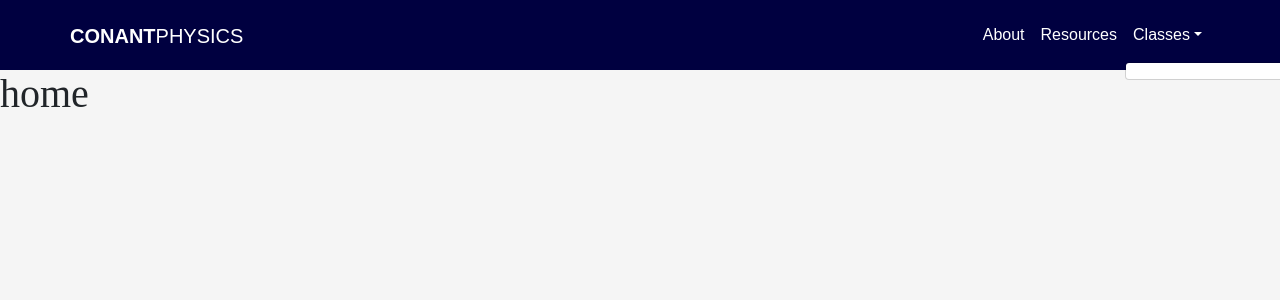
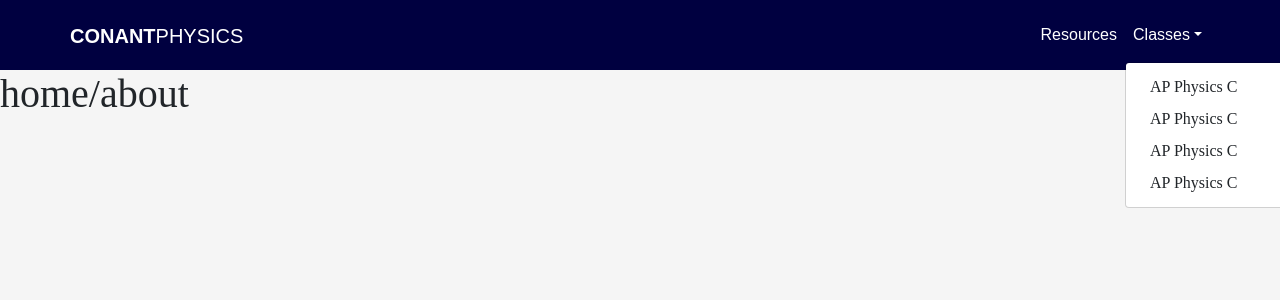
Before and after one commit to anandani4136/Conant-Physics, a React (Create React App) app in the folder frontend/: page /home in a window 1280 px wide. Both pictures are taken after a click on the button "Classes". Shown: the top 300 px of the page. Built offline with nearby package versions, Linux system fonts and the light colour scheme.

Commit message:
updates to individual pages

```diff
--- a/frontend/src/App.js
+++ b/frontend/src/App.js
@@ -4,7 +4,6 @@ import { BrowserRouter, Route, Switch } from 'react-router-dom';
 import LoginPage from "./components/LoginPage";
 import HomeScreen from "./components/HomeScreen";
 import Resources from "./components/Resources";
-import About from "./components/About";
 
 
 window.url = "http://localhost:3000/"
@@ -17,7 +16,6 @@ function App() {
               <Switch>
                   <Route path = "/" exact component = {() => <LoginPage/>}/>
                   <Route path = "/home" exact component = {() => <HomeScreen/>}/>
-                  <Route path = "/about" exact component = {() =><About/>}/>
                   <Route path = "/resources" exact component = {() =><Resources/>}/>
               </Switch>
           </BrowserRouter>
--- a/frontend/src/components/About.js
+++ /dev/null
@@ -1,23 +0,0 @@
-import React from 'react'
-import "./componentsCSS/HomeScreenCSS.css"
-// import "./componentsCSS/navbar.css"
-// import userAuth from '../static/documents/userAuth';
-import NavBar from "./NavBar";
-
-
-export default class HomeScreen extends React.Component {
-    constructor(props) {
-        super(props);
-
-    }
-
-
-    render() {
-        return (
-            <>
-                <NavBar/>
-                <h1>about</h1>
-            </>
-        );
-    }
-}
--- a/frontend/src/components/Home.js
+++ b/frontend/src/components/Home.js
@@ -12,7 +12,13 @@ export default class HomeScreen extends React.Component {
 
     render() {
         return (
-            <h1>home</h1>
+            <div id="homePage">
+                <div id="khush">
+                    <h1>home/about</h1>
+                </div>
+
+            </div>
+
         );
     }
 }
--- a/frontend/src/components/HomeScreen.js
+++ b/frontend/src/components/HomeScreen.js
@@ -8,8 +8,6 @@ import Switch from "react-bootstrap/Switch";
 
 import Home from "./Home";
 import Resources from "./Resources";
-import About from "./About";
-
 
 export default class HomeScreen extends React.Component {
     constructor(props) {
--- a/frontend/src/components/LoginPage.js
+++ b/frontend/src/components/LoginPage.js
@@ -92,7 +92,7 @@ export default class LoginPage extends React.Component {
 
 
         return (
-        <div>
+        <div id="loginPage">
             <br/>
             {/*<div>*/}
             {/*</div>*/}
--- a/frontend/src/components/NavBar.js
+++ b/frontend/src/components/NavBar.js
@@ -47,10 +47,12 @@ export default function TopNavbar() {
                     </div>
                 </Navbar.Brand>
                 <Nav className="me-auto">
-                    <Nav.Link className = "color-navlink" href="/about">About</Nav.Link>
                     <Nav.Link className = "color-navlink" href="/resources">Resources</Nav.Link>
                     <NavDropdown id = "color-dropdown" title="Classes" >
-
+                        <NavDropdown.Item id="color-dropdown1" key="DAb" href="/AP-Physics-C">AP Physics C</NavDropdown.Item>
+                        <NavDropdown.Item id="color-dropdown1" key="DAb" href="/AP-Physics-12">AP Physics C</NavDropdown.Item>
+                        <NavDropdown.Item id="color-dropdown1" key="DAb" href="/AP-Physics-1">AP Physics C</NavDropdown.Item>
+                        <NavDropdown.Item id="color-dropdown1" key="DAb" href="/AP-Physics-C">AP Physics C</NavDropdown.Item>
                     </NavDropdown>
                 </Nav>
             </Container>
--- a/frontend/src/components/componentsCSS/HomeScreenCSS.css
+++ b/frontend/src/components/componentsCSS/HomeScreenCSS.css
@@ -1,8 +1,8 @@
 
 body{
-    /*background: rgb(34,193,195);*/
-    /*background: linear-gradient(135deg, rgba(163,23,0,1) 0%,     rgba(0,51,102,1) 100%);*/
-    background: whitesmoke;
+    /* background: rgb(34,193,195);
+    background: linear-gradient(135deg, rgba(163,23,0,1) 0%,     rgba(0,51,102,1) 100%); */
+    /* ; */
     font-family: "trebuchet";
     /* height:100; */
 }
@@ -24,6 +24,15 @@ html{
 
 #image{
     size: 70vhc;
+}
+
+#homePage{
+    background: whitesmoke;
+    height: 100%;
+}
+
+#khush{
+    height: 500px;
 }
 
 .color-nav {
--- a/frontend/src/components/componentsCSS/LoginPageCSS.css
+++ b/frontend/src/components/componentsCSS/LoginPageCSS.css
@@ -1,12 +1,12 @@
 @import url('https://fonts.googleapis.com/css?family=Open+Sans:600|Work+Sans:400,500,600,700&display=swap');
 
 body{
-    /*background-color: skyblue;*/
-    background: rgb(34,193,195);
-    background: linear-gradient(135deg, rgba(163,23,0,1) 0%,     rgba(0,51,102,1) 100%);
+    /* background-color: skyblue; */
+    /* background: rgb(34,193,195);
+    background: linear-gradient(135deg, rgba(163,23,0,1) 0%,     rgba(0,51,102,1) 100%); */
 
     font-family: "trebuchet", serif;
-    /* height:100; */
+    height:100%;
 }
 
 html{
@@ -24,6 +24,14 @@ html{
     margin: 100px auto;
     background-color: #FFFFFF;
     border-radius: 25px;
+}
+
+#loginPage{
+    background: rgb(34,193,195);
+    background: linear-gradient(135deg, rgba(163,23,0,1) 0%,     rgba(0,51,102,1) 100%);
+    /* height: 100%; */
+    height:inherit;
+    margin: 0;
 }
 
 #loginTitle1{
```
Also changed, not shown: frontend/src/components/APPhysics1.js (added), frontend/src/components/APPhysics12.js (added), frontend/src/components/APPhysicsC.js (added), frontend/src/components/AdvPhysics.js (added), 1 other file (tests, documents, lock files or other folders).
